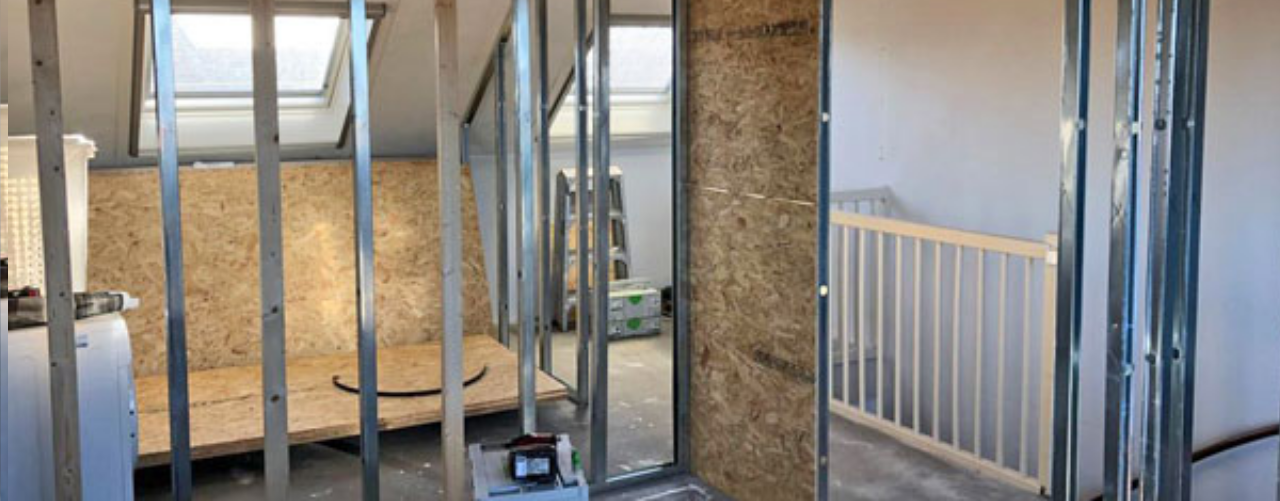
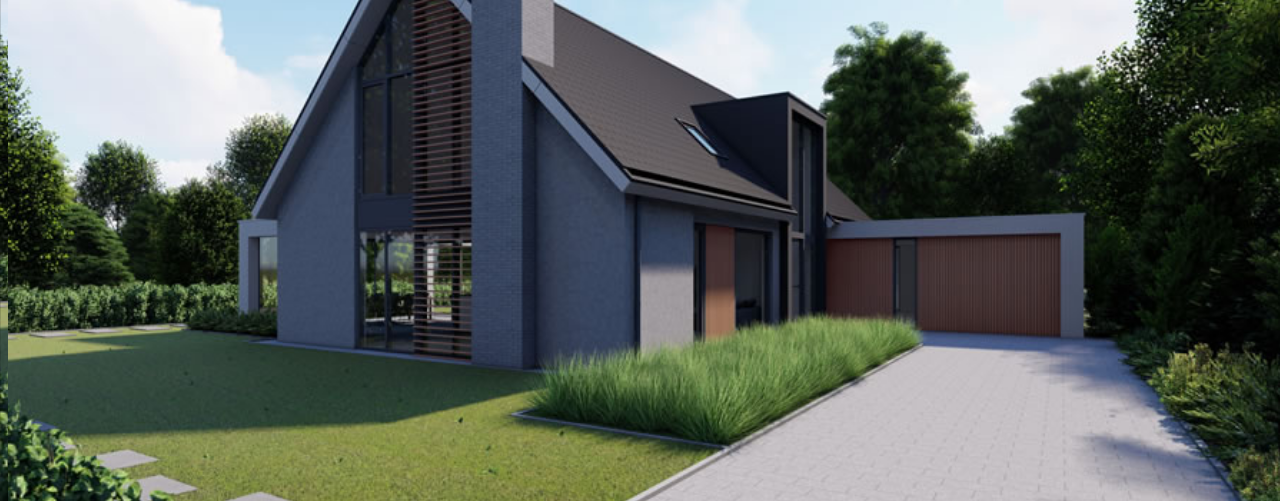
Before and after one commit to HackingMarcel/kessel, a plain HTML site: page index.html in a window 1280 px wide. Shown: the part 331-832 px from the top of the page. Drawn offline with nearby package versions, Linux system fonts and the light colour scheme.

Commit message:
Update style.css

```diff
--- a/style.css
+++ b/style.css
@@ -3,7 +3,7 @@ html {
   width: 100%;
   height: 100%;
   font-family: 'Montserrat', georgia;
-  background: url(complete.jpg) no-repeat center center fixed;
+  background: url(nieuw.jpg) no-repeat center center fixed;
   -webkit-background-size: cover;
   -moz-background-size: cover;
   -o-background-size: cover;
```
